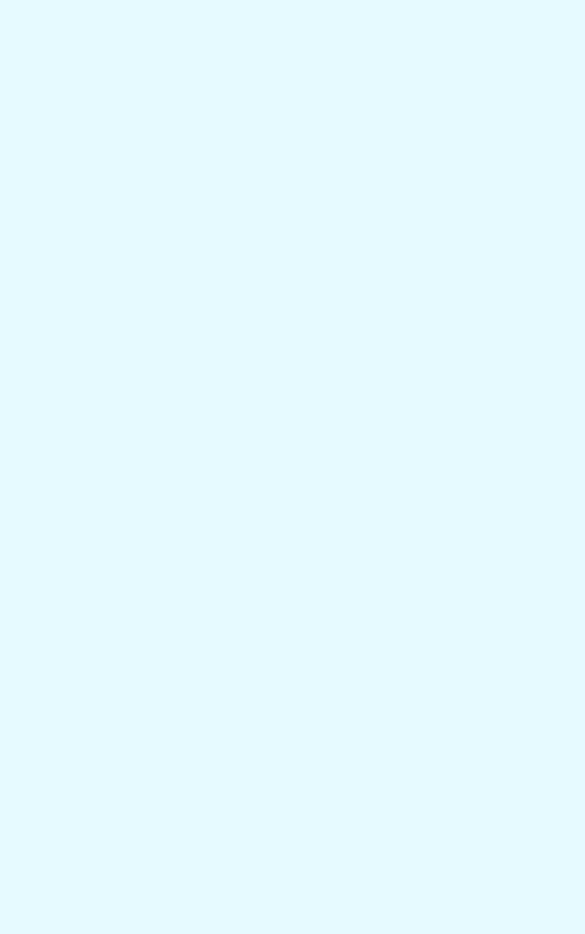
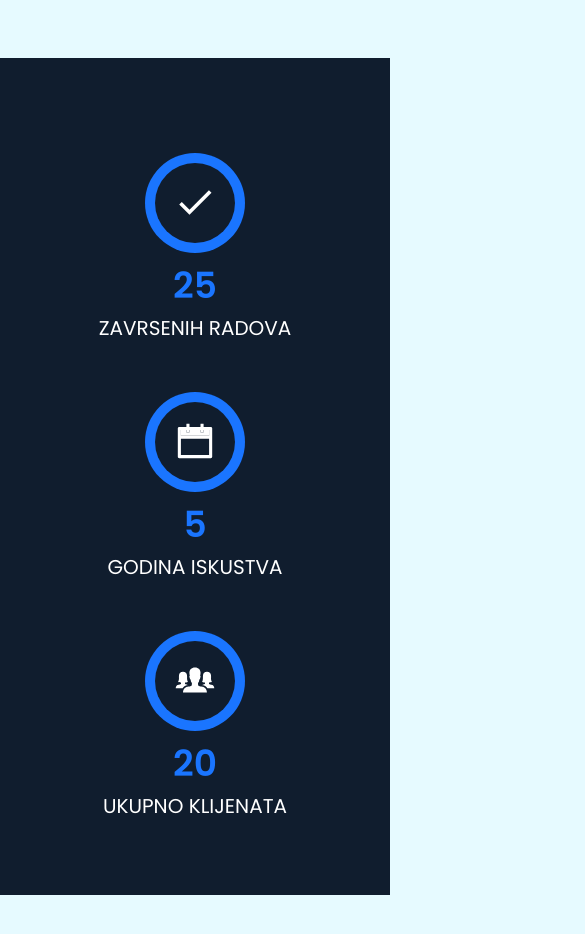
Before and after one commit to darko905/D2, a React (Create React App) app: page / in a window 390 px wide. Shown: the part 4060-4994 px from the top of the page, 585 px wide, since content can reach past the window. Before the commit the page ends 4054 px from the top, so only its background shows below. Built offline with nearby package versions, Linux system fonts and the light colour scheme.

Commit message:
modified counter copmonent

```diff
--- a/package.json
+++ b/package.json
@@ -7,9 +7,11 @@
     "@testing-library/react": "^13.4.0",
     "@testing-library/user-event": "^13.5.0",
     "react": "^18.2.0",
+    "react-countup": "^6.4.2",
     "react-dom": "^18.2.0",
     "react-icons": "^4.7.1",
     "react-scripts": "5.0.1",
+    "react-scroll-trigger": "^0.6.14",
     "web-vitals": "^2.1.4"
   },
   "scripts": {
--- a/src/components/Counter/Counter.js
+++ b/src/components/Counter/Counter.js
@@ -1,46 +1,70 @@
-import React from 'react'
+import React, { useState } from "react";
 import { MdDone } from "react-icons/md";
 import { AiTwotoneCalendar } from "react-icons/ai";
 import { IoIosPeople } from "react-icons/io";
+import CountUp from "react-countup";
+import ScrollTrigger from "react-scroll-trigger";
 const Counter = () => {
+    const [counterStart, setCounterStart] = useState(false);
   return (
-    <section className='section counter'>
-
+    <section className="section counter">
       <div className="counter__container container grid">
-
+        <ScrollTrigger onEnter={()=> setCounterStart(false)} onExit={()=> setCounterStart(true)}>
         <div className="counter__content">
           <div>
-                <span className='ico__circle'>
-                    <MdDone className='service__icons'/>
+            <span className="ico__circle">
+              <MdDone className="counter__icons" />
             </span>
 
-                <h3 className='counter__title'>25</h3>
+            <h3 className="counter__title">
+                {counterStart &&
+                <CountUp start={0} end={25} duration={4} delay={0}/>
+                }
+
+            </h3>
           </div>
-            <p className='counter__descritpion'>ZAVRSENIH RADOVA</p>
+          <p className="counter__descritpion">ZAVRSENIH RADOVA</p>
         </div>
+        </ScrollTrigger>
+
+
+        <ScrollTrigger onEnter={()=> setCounterStart(true)} onExit={()=> setCounterStart(false)}>
         <div className="counter__content">
           <div>
-                <span className='ico__circle'>
-                    <AiTwotoneCalendar className='service__icons'/>
+            <span className="ico__circle">
+              <AiTwotoneCalendar className="counter__icons" />
             </span>
 
-                <h3 className='counter__title'>5</h3>
+            <h3 className="counter__title">
+            {counterStart &&
+            <CountUp start={0} end={5} duration={4} delay={0}/>}
+
+            </h3>
           </div>
-            <p className='counter__descritpion'>GODINA ISKUSTVA</p>
+          <p className="counter__descritpion">GODINA ISKUSTVA</p>
         </div>
+        </ScrollTrigger>
+        <ScrollTrigger onEnter={()=> setCounterStart(true)} onExit={()=> setCounterStart(false)}>
         <div className="counter__content">
           <div>
-                <span className='ico__circle'>
-                    <IoIosPeople className='service__icons'/>
+            <span className="ico__circle">
+              <IoIosPeople className="counter__icons" />
             </span>
 
-                <h3 className='counter__title'>25</h3>
+            <h3 className="counter__title">
+                {counterStart &&
+                 <CountUp start={0} end={20} duration={4} delay={0}/>
+                }
+
+            </h3>
           </div>
-            <p className='counter__descritpion'>ZAVRSENIH RADOVA</p>
+          <p className="counter__descritpion">UKUPNO KLIJENATA</p>
         </div>
+
+        </ScrollTrigger>
       </div>
     </section>
-  )
-}
+  );
+};
 
-export default Counter
+export default Counter;
--- a/src/styles/App.css
+++ b/src/styles/App.css
@@ -186,10 +186,6 @@
     padding: 1rem;
   }
 }
-.service {
-  height: 130vh;
-}
-
 .ico__circle {
   height: 80px;
   width: 80px;
@@ -270,23 +266,16 @@
 }
 
 @media screen and (max-width: 992px) {
-  .service {
-    height: 120vh;
-  }
   .service__container {
     grid-template-columns: repeat(2, 270px);
   }
 }
 @media screen and (max-width: 768px) {
-  .service {
-    height: 150vh;
-  }
   .service__container {
     grid-template-columns: 1fr;
   }
 }
 .counter {
-  height: 40vh;
   background-color: hsl(213deg, 49%, 12%);
   padding-top: 4rem;
 }
@@ -299,11 +288,86 @@
 
 .counter__content {
   text-align: center;
-  background-color: #fff;
   border-radius: 10px;
   padding: 10px 15px;
 }
 
+.counter__icons {
+  font-size: 4rem;
+  padding: 10px;
+  color: #fff;
+}
+
+.ico__circle {
+  height: 80px;
+  width: 80px;
+  font-size: 2rem;
+  border-radius: 50%;
+  line-height: 3.75;
+  margin: 15px auto;
+  text-align: center;
+  box-shadow: 0 0 0 10px hsl(216deg, 100%, 55%);
+  display: block;
+  cursor: pointer;
+  color: #1e1e1e;
+}
+
+.ico__circle:hover {
+  background-color: hsl(216deg, 100%, 55%);
+  color: white;
+  box-shadow: 0 0 0 10px hsl(197deg, 100%, 31%);
+  transition: all 500ms ease;
+}
+
+.ico__circle:hover .counter__icons {
+  color: white;
+  animation: shake 0.5s;
+}
+
+@keyframes shake {
+  10% {
+    transform: rotate(15deg);
+  }
+  20% {
+    transform: rotate(50deg);
+  }
+  30% {
+    transform: rotate(80deg);
+  }
+  40% {
+    transform: rotate(110deg);
+  }
+  50% {
+    transform: rotate(140deg);
+  }
+  60% {
+    transform: rotate(180deg);
+  }
+  70% {
+    transform: rotate(250deg);
+  }
+  90% {
+    transform: rotate(300deg);
+  }
+  100% {
+    transform: rotate(360deg);
+  }
+}
+.counter__title {
+  font-size: 2.25rem;
+}
+
+.counter__descritpion {
+  color: #fff;
+  font-size: 1.25rem;
+}
+
+@media screen and (max-width: 768px) {
+  .counter__container {
+    grid-template-columns: 1fr;
+    height: auto;
+  }
+}
 /*Base*/
 * {
   margin: 0;
--- a/src/styles/_counter.scss
+++ b/src/styles/_counter.scss
@@ -1,8 +1,9 @@
 
 .counter{
-    height: 40vh;
+    // height: 40vh;
     background-color: $title-color-dark;
     padding-top: 4rem;
+    // color: aliceblue;
 
 }
 .counter__container{
@@ -15,7 +16,82 @@
 
 .counter__content{
     text-align: center;
-    background-color: $white-color;
+    // background-color: $white-color;
     border-radius: 10px;
     padding: 10px 15px;
 }
+
+.counter__icons{
+    font-size: 4rem;
+    padding: 10px;
+    color: $white-color;
+}
+.ico__circle {
+    height: 80px;
+    width: 80px;
+    font-size: 2rem;
+    border-radius: 50%;
+    line-height: 3.75;
+    margin: 15px auto;
+    text-align: center;
+    box-shadow: 0 0 0 10px $title-color;
+    display: block;
+    cursor: pointer;
+    color: #1e1e1e;
+}
+.ico__circle:hover{
+    background-color: $title-color;
+    color: white;
+    box-shadow: 0 0 0 10px $subtitle-color;
+    transition: all 500ms ease;
+}
+.ico__circle:hover .counter__icons{
+    color: white;
+    animation: shake 0.5s;
+}
+
+@keyframes shake{
+    10%{
+        transform: rotate(15deg);
+    }
+    20%{
+        transform: rotate(50deg);
+    }
+    30%{
+        transform: rotate(80deg);
+    }
+    40%{
+        transform: rotate(110deg);
+    }
+    50%{
+        transform: rotate(140deg);
+    }
+    60%{
+        transform: rotate(180deg);
+    }
+    70%{
+        transform: rotate(250deg);
+    }
+    90%{
+        transform: rotate(300deg);
+    }
+    100%{
+        transform: rotate(360deg);
+    }
+
+}
+.counter__title{
+    font-size: $h1-font-size;
+}
+.counter__descritpion{
+    color: $white-color;
+    font-size: $h3-font-size;
+}
+
+@media screen and (max-width: 768px) {
+
+    .counter__container{
+        grid-template-columns: 1fr;
+        height: auto;
+    }
+}
--- a/src/styles/_service.scss
+++ b/src/styles/_service.scss
@@ -1,6 +1,6 @@
-.service{
-    height: 130vh;
-}
+// .service{
+//     height: 130vh;
+// }
 
 .ico__circle {
     height: 80px;
@@ -82,9 +82,9 @@
 }
 
 @media screen and (max-width: 992px) {
-    .service{
-        height: 120vh;
-    }
+    // .service{
+    //     height: 300vh;
+    // }
     .service__container{
         grid-template-columns: repeat(2, 270px);
     }
@@ -92,9 +92,9 @@
 }
 
 @media screen and (max-width: 768px) {
-    .service{
-        height: 150vh;
-    }
+    // .service{
+    //     height: 300vh;
+    // }
     .service__container{
         grid-template-columns: 1fr;
     }
```
Also changed, not shown: 2 other files (tests, documents, lock files or other folders). Lines whose indentation alone changed are shown as unchanged.
